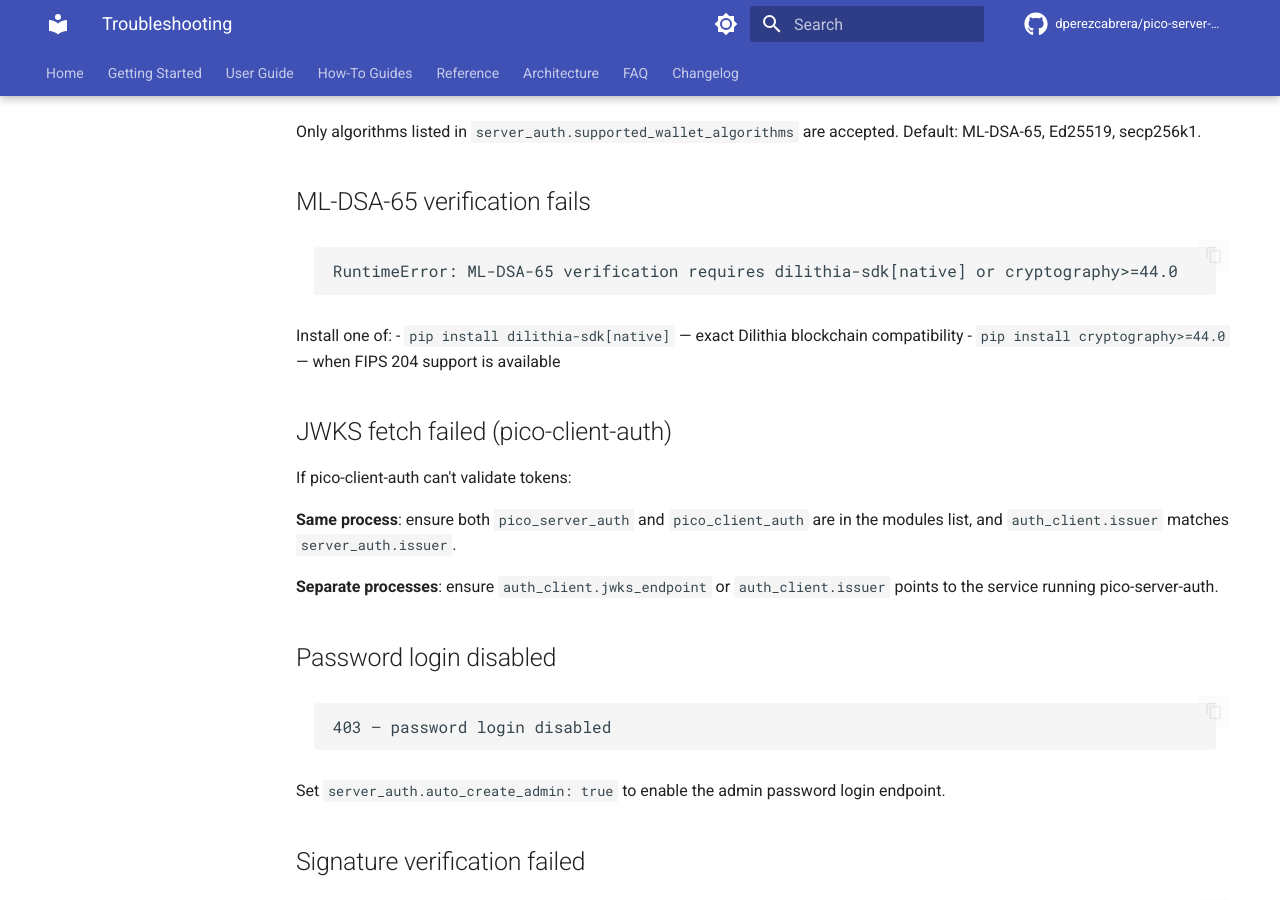
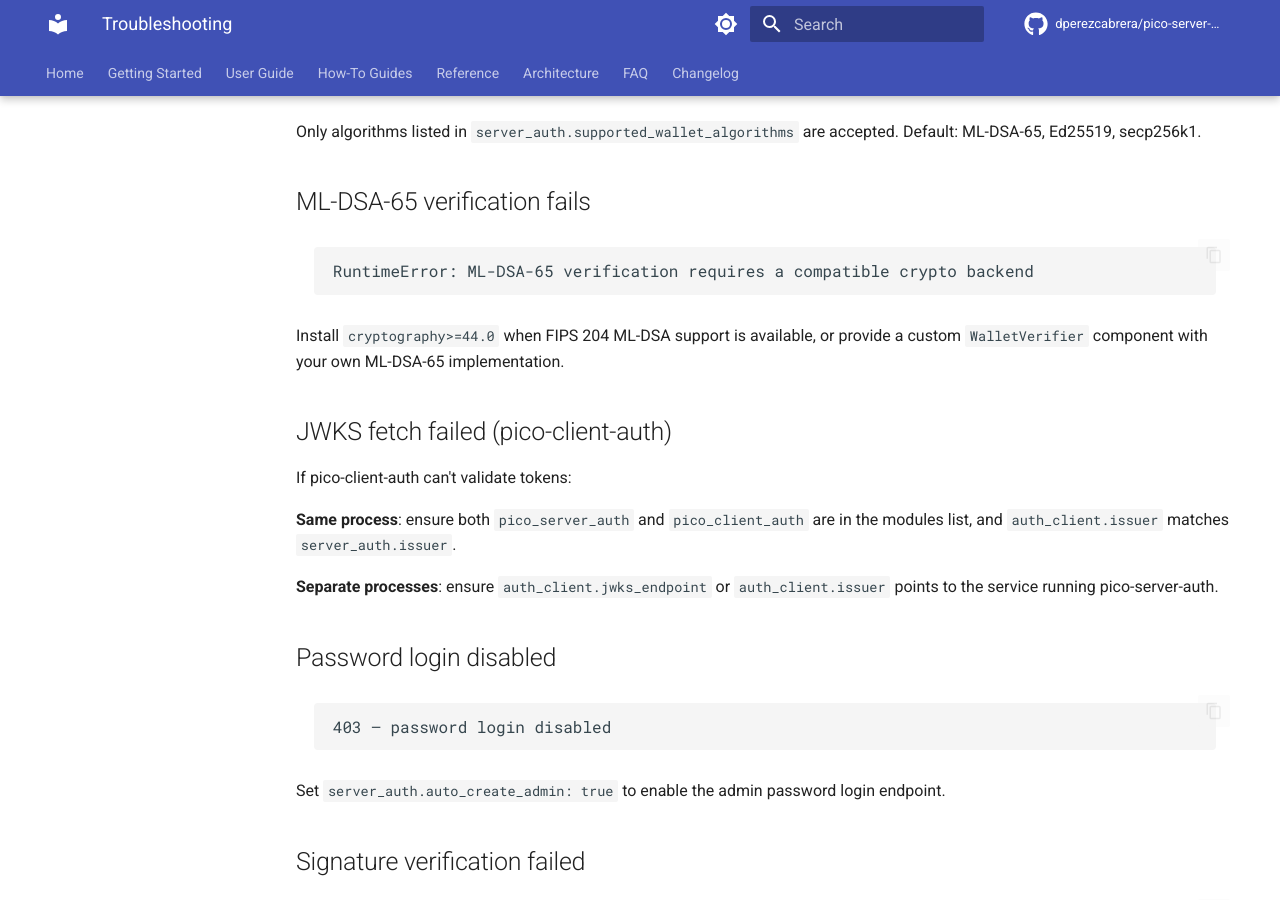
Before and after one commit to dperezcabrera/pico-server-auth, an MkDocs documentation site: the page built from docs/troubleshooting.md, in a window 1280 px wide and 900 px high, scrolled down 494 px. Built offline with MkDocs 1.6.1 and Material for MkDocs 9.7.7, drawn with Linux system fonts in a browser that asks for light colours; comment, search, counter and statistics services are not loaded.

````diff
--- a/docs/troubleshooting.md
+++ b/docs/troubleshooting.md
@@ -21,12 +21,10 @@
 ## ML-DSA-65 verification fails
 
 ```
-RuntimeError: ML-DSA-65 verification requires dilithia-sdk[native] or cryptography>=44.0
+RuntimeError: ML-DSA-65 verification requires a compatible crypto backend
 ```
 
-Install one of:
-- `pip install dilithia-sdk[native]` — exact Dilithia blockchain compatibility
-- `pip install cryptography>=44.0` — when FIPS 204 support is available
+Install `cryptography>=44.0` when FIPS 204 ML-DSA support is available, or provide a custom `WalletVerifier` component with your own ML-DSA-65 implementation.
 
 ## JWKS fetch failed (pico-client-auth)
 
````
Also changed, not shown: README.md (+5 -5 lines), docs/faq.md (+1 -1 lines), docs/index.md (+1 -1 lines), 2 other files.
